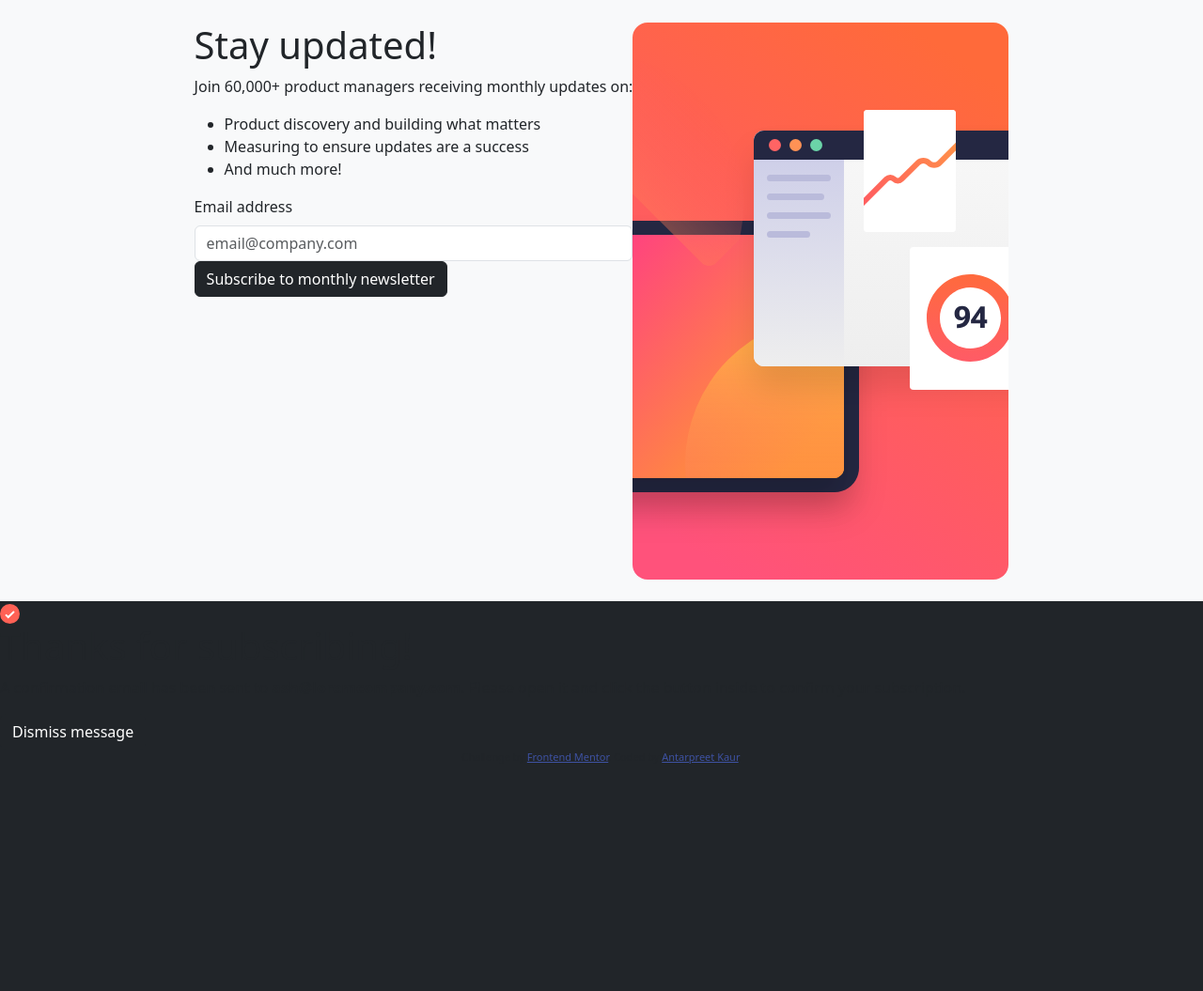
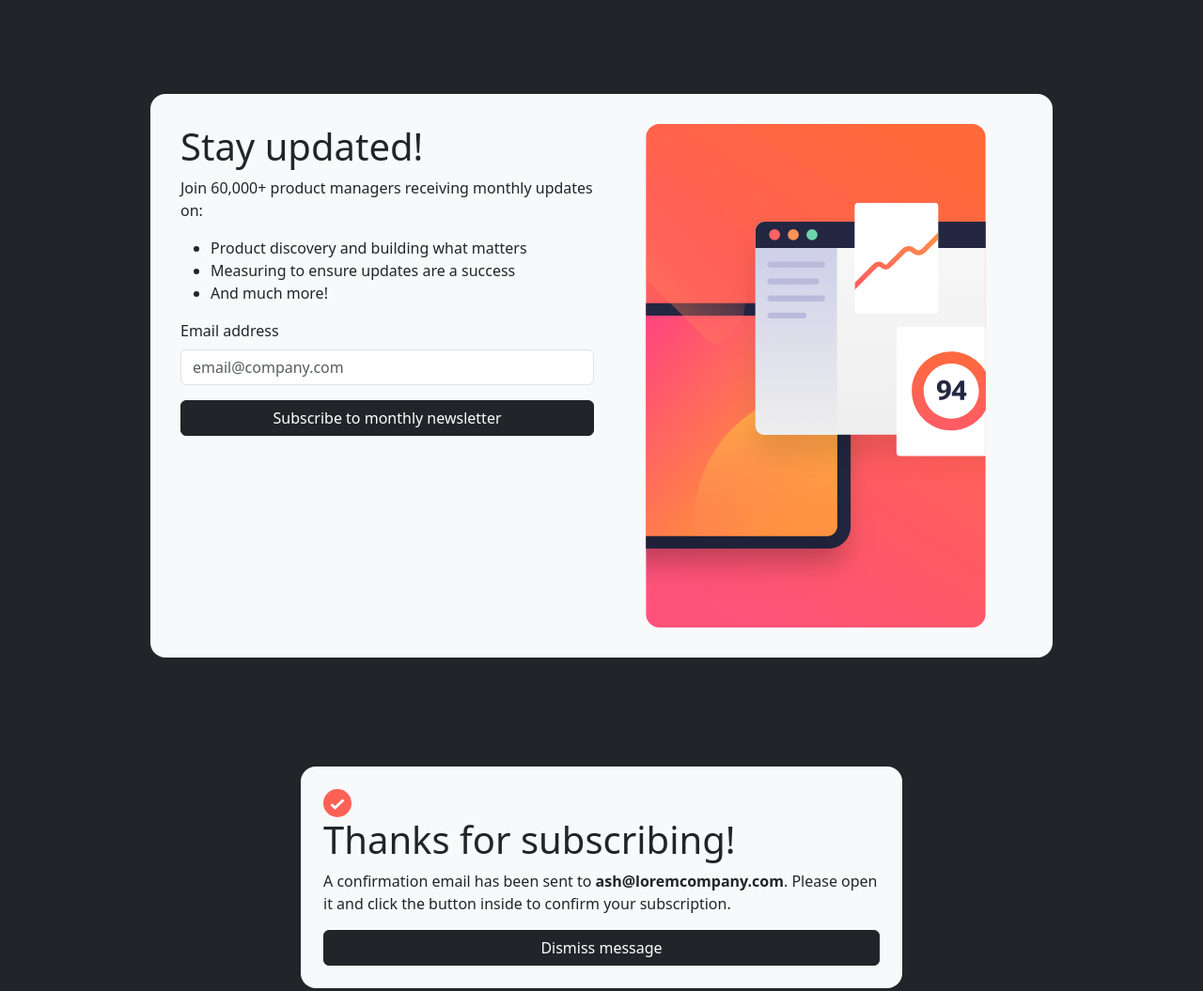
Before and after one commit to preetN/Newsletter-signup, a plain HTML site: page index.html in a window 1280 px wide. Shown: the top 1055 px of the page at 94% size. Before the commit the page ends 815 px from the top, so only its background shows below. Drawn offline with nearby package versions, Linux system fonts and the light colour scheme.

Commit message:
some changes

```diff
--- a/index.html
+++ b/index.html
@@ -23,7 +23,7 @@
 
     <style>
       .wrapper {
-        min-height: 80vh;
+        height: 100vh;
       }
       .attribution {
         font-size: 11px;
@@ -35,11 +35,9 @@
     </style>
   </head>
   <body class="bg-dark">
-    <div
-      class="wrapper d-flex align-items-center justify-content-center bg-light"
-    >
-      <div class="d-flex">
-        <div class="form_side">
+    <div class="wrapper d-flex justify-content-center align-items-center">
+      <div class="d-flex w-75 h-75 bg-light rounded-4 p-4 m-3">
+        <div class="w-50 p-2">
           <h1>Stay updated!</h1>
           <p>Join 60,000+ product managers receiving monthly updates on:</p>
 
@@ -56,13 +54,14 @@
               id="email_field"
               placeholder="email@company.com "
             />
-            <button class="btn btn-dark">
+            <button class="btn btn-dark mt-3 w-100">
               Subscribe to monthly newsletter
             </button>
           </form>
         </div>
-        <div class="flex-shrink-0">
+        <div class="w-50 p-2">
           <svg
+            class="w-100 h-100"
             xmlns="http://www.w3.org/2000/svg"
             xmlns:xlink="http://www.w3.org/1999/xlink"
             width="400"
@@ -324,11 +323,12 @@
         </div>
       </div>
     </div>
-    <div class="sucess_msg">
+    <div class="d-flex justify-content-center">
+      <div class="bg-light w-50 p-4 rounded-4 m-3">
         <svg
           xmlns="http://www.w3.org/2000/svg"
-        width="21"
-        height="21"
+          width="30"
+          height="30"
           viewBox="0 0 21 21"
         >
           <g fill="none">
@@ -339,11 +339,12 @@
         <h1>Thanks for subscribing!</h1>
         <p>
           A confirmation email has been sent to <b>ash@loremcompany.com</b>.
-        Please open it and click the button inside to confirm your subscription.
+          Please open it and click the button inside to confirm your
+          subscription.
         </p>
-      <button class="btn btn-dark">Dismiss message</button>
+        <button class="btn btn-dark w-100">Dismiss message</button>
       </div>
-
+    </div>
     <div class="attribution">
       Challenge by
       <a href="https://www.frontendmentor.io?ref=challenge" target="_blank"
```
Lines whose indentation alone changed are shown as unchanged.
